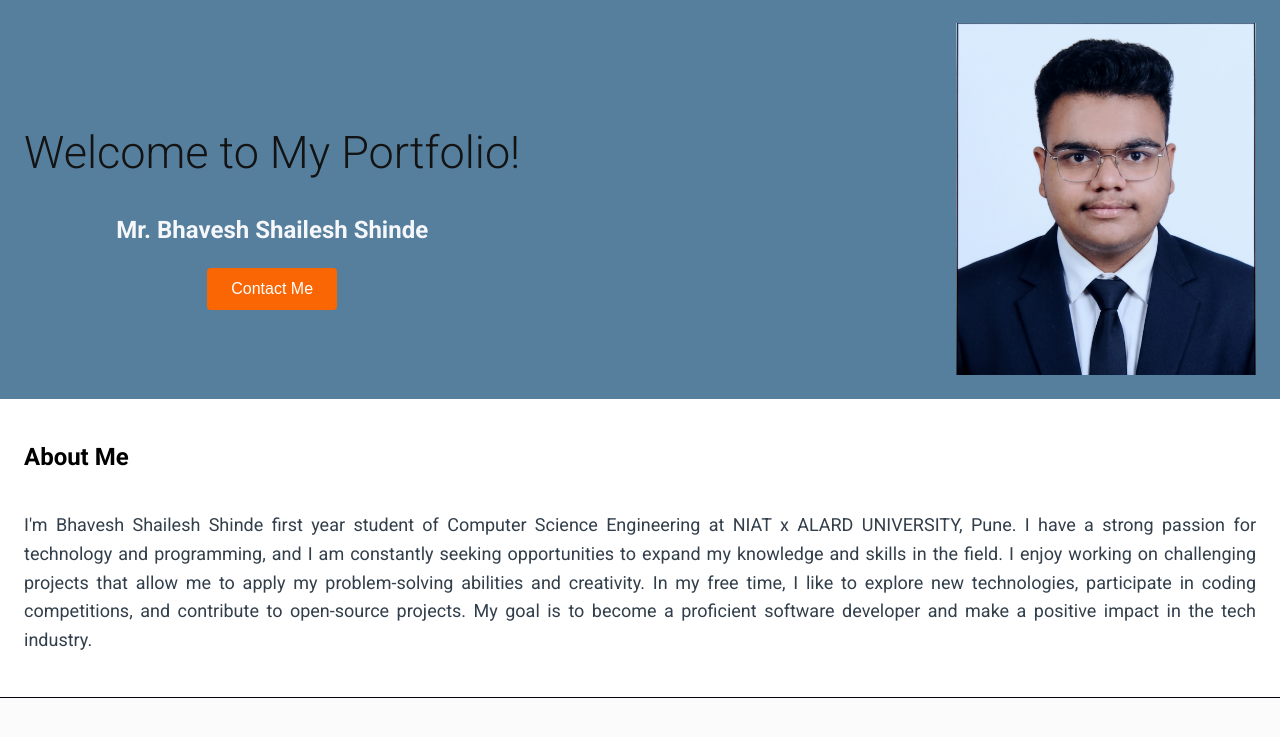
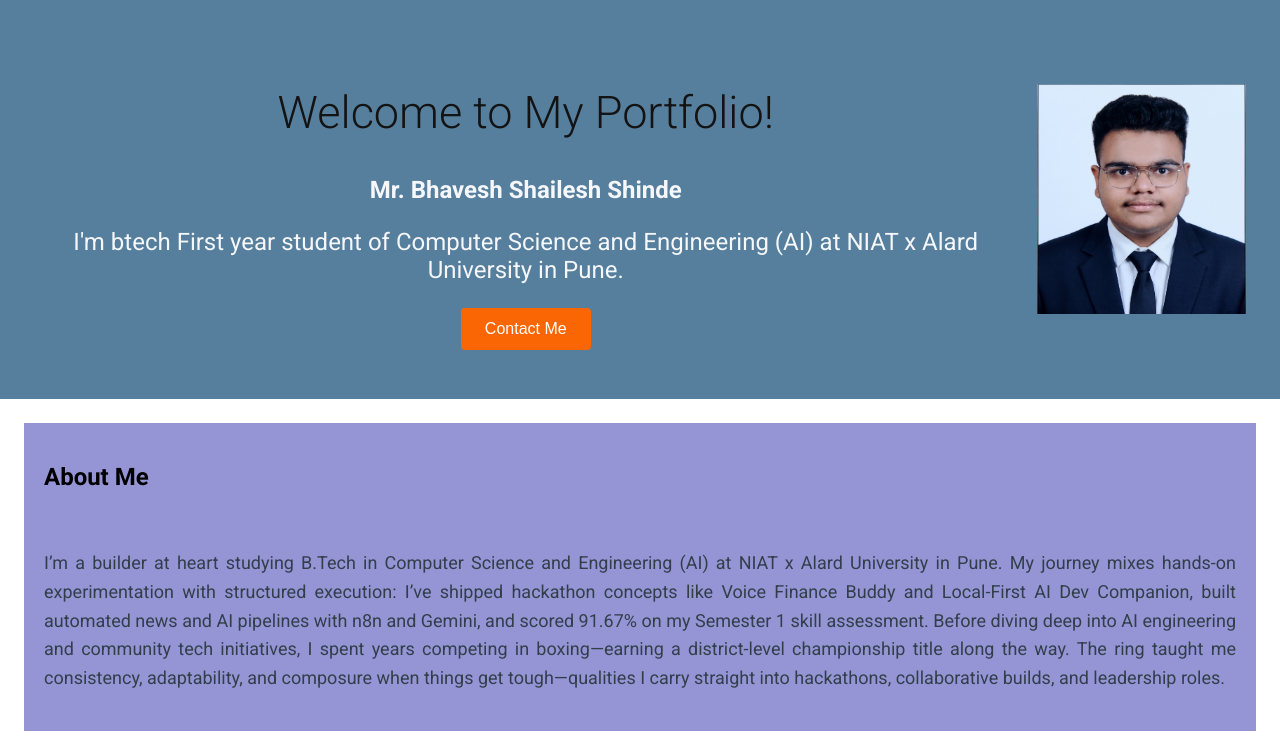
Before and after one commit to bhavesh211-debug/My-Portfolio1, a plain HTML site: page index.html in a window 1280 px wide. Shown: the part 63-800 px from the top of the page. Drawn offline with Linux system fonts and the light colour scheme.

Commit message:
my second commit

```diff
--- a/photos/index.html
+++ b/index.html
@@ -8,7 +8,7 @@
 
     <script src="https://kit.fontawesome.com/d1c2ea8b80.js" crossorigin="anonymous"></script>
 
-    <link rel="stylesheet" href="style.css" />
+    <link rel="stylesheet" href="style.css" href="photos/Gemini_Generated_Image_qduqofqduqofqduq(1).png" href="photos/—Pngtree—bs logo_3599977.png" />
 </head>
 
 <body>
@@ -34,9 +34,10 @@
           <div class="banner-content">
                 <h1 class="h1">Welcome to My Portfolio!</h1>
                 <p class="p1"> Mr. Bhavesh Shailesh Shinde</p>
+                <p>I'm btech First year student of Computer Science and Engineering (AI) at NIAT x Alard University in Pune.</p>
                 <button class="custom-button" ><a href="#contact">Contact Me</a></button>
           </div>
-           <img src="Gemini_Generated_Image_qduqofqduqofqduq(1).png" alt="Photo" width="300">
+           <img src="Gemini_Generated_Image_qduqofqduqofqduq(1).png" alt="Photo" width="250" height="250" class="profile-photo" />
         </section>
 
         <section class="about" id="about">
@@ -44,8 +45,12 @@
                 <header class="section-header">
                     <h2>About Me</h2>
                 </header>
-                 <p class="about-text"> I'm Bhavesh Shailesh Shinde first year student of Computer Science Engineering at NIAT x ALARD UNIVERSITY, Pune. I have a strong passion for technology and programming, and I am constantly seeking opportunities to expand my knowledge and skills in the field. I enjoy working on challenging projects that allow me to apply my problem-solving abilities and creativity. In my free time, I like to explore new technologies, participate in coding competitions, and contribute to open-source projects. My goal is to become a proficient software developer and make a positive impact in the tech industry.
+                <div class="about-content">
+                 <p class="about-text"> I’m a builder at heart studying B.Tech in Computer Science and Engineering (AI) at NIAT x Alard University in Pune. My journey mixes hands-on experimentation with structured execution: I’ve shipped hackathon concepts like Voice Finance Buddy and Local-First AI Dev Companion, built automated news and AI pipelines with n8n and Gemini, and scored 91.67% on my Semester 1 skill assessment.
+
+                Before diving deep into AI engineering and community tech initiatives, I spent years competing in boxing—earning a district-level championship title along the way. The ring taught me consistency, adaptability, and composure when things get tough—qualities I carry straight into hackathons, collaborative builds, and leadership roles.
                  </p>
+                </div>
                 </div>
             </div>
         </section>
--- a/photos/style.css
+++ b/style.css
@@ -156,7 +156,8 @@ section {
     box-shadow: 0 4px 10px rgb(0 0 0 / 20%);
     transform: translateY(-2px);
 }
-
+.profile-photo {
+    padding: 10px;
 }
 .container1 {
     background: #9595d5;
@@ -177,7 +178,11 @@ section {
     color: #323f4b;
 }
 
-
+.about-content {
+    display: flex;
+    flex-direction: column;
+    justify-content: space-between;
+}
 
 
 .skills {
```
Also changed, not shown: Gemini_Generated_Image_qduqofqduqofqduq(1).png (added), —Pngtree—bs logo_3599977.png (added).
